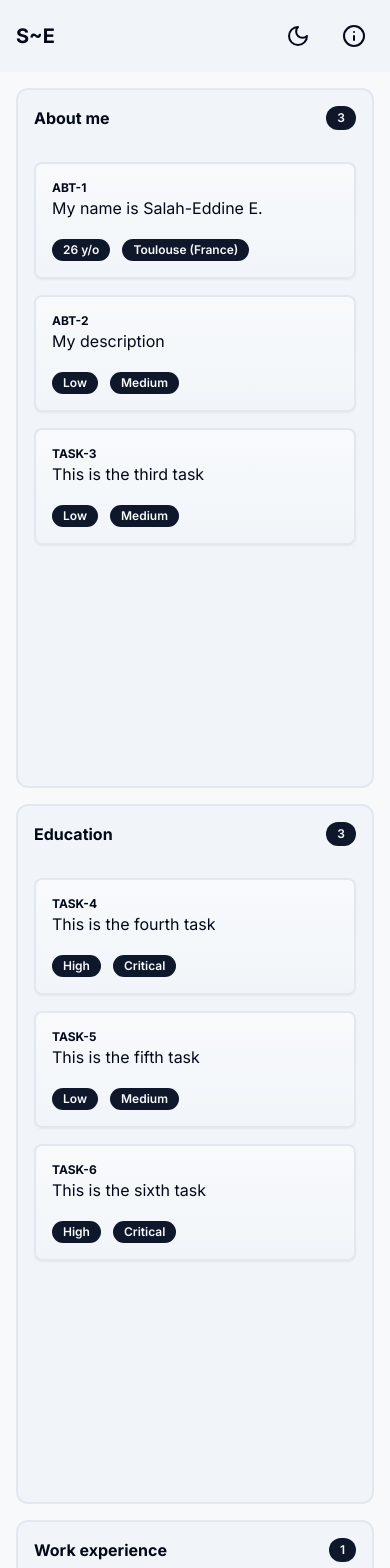
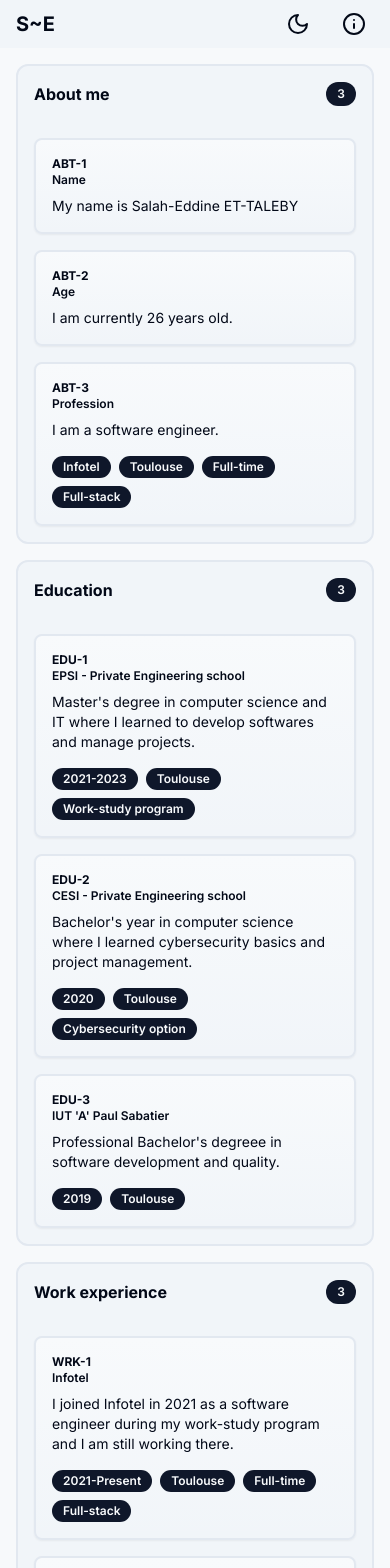
Before and after one commit to slheddne/portfolio-kanban, a Next.js app: page / in a window 390 px wide. Shown: the top 1568 px of the page. Built offline with nearby package versions, Linux system fonts and the light colour scheme.

Commit message:
[improvements] : a lot of improvements in style, responsive ui and refactoring

```diff
--- a/app/page.tsx
+++ b/app/page.tsx
@@ -6,18 +6,19 @@ const cards = [
     cards: [
       {
         id: "ABT-1",
-        description: "My name is Salah-Eddine E.",
-        badges: ["26 y/o", "Toulouse (France)"],
+        title: "Name",
+        description: "My name is Salah-Eddine ET-TALEBY",
       },
       {
         id: "ABT-2",
-        description: "My description",
-        badges: ["Low", "Medium"],
+        title: "Age",
+        description: "I am currently 26 years old.",
       },
       {
-        id: "TASK-3",
-        description: "This is the third task",
-        badges: ["Low", "Medium"],
+        id: "ABT-3",
+        title: "Profession",
+        description: "I am a software engineer.",
+        badges: ["Infotel", "Toulouse", "Full-time", "Full-stack"],
       },
     ],
   },
@@ -25,19 +26,25 @@ const cards = [
     title: "Education",
     cards: [
       {
-        id: "TASK-4",
-        description: "This is the fourth task",
-        badges: ["High", "Critical"],
+        id: "EDU-1",
+        title: "EPSI - Private Engineering school",
+        description:
+          "Master's degree in computer science and IT where I learned to develop softwares and manage projects.",
+        badges: ["2021-2023", "Toulouse", "Work-study program"],
       },
       {
-        id: "TASK-5",
-        description: "This is the fifth task",
-        badges: ["Low", "Medium"],
+        id: "EDU-2",
+        title: "CESI - Private Engineering school",
+        description:
+          "Bachelor's year in computer science where I learned cybersecurity basics and project management.",
+        badges: ["2020", "Toulouse", "Cybersecurity option"],
       },
       {
-        id: "TASK-6",
-        description: "This is the sixth task",
-        badges: ["High", "Critical"],
+        id: "EDU-3",
+        title: "IUT 'A' Paul Sabatier",
+        description:
+          "Professional Bachelor's degreee in software development and quality.",
+        badges: ["2019", "Toulouse"],
       },
     ],
   },
@@ -45,9 +52,32 @@ const cards = [
     title: "Work experience",
     cards: [
       {
-        id: "TASK-7",
-        description: "This is the seventh task",
-        badges: ["Low", "Medium"],
+        id: "WRK-1",
+        title: "Infotel",
+        description:
+          "I joined Infotel in 2021 as a software engineer during my work-study program and I am still working there.",
+        badges: ["2021-Present", "Toulouse", "Full-time", "Full-stack"],
+      },
+      {
+        id: "WRK-2",
+        title: "CESBIO - CNRS",
+        description:
+          "I joined CESBIO in 2020 as a software developer for a 2 months internship. I worked on a project to develop a web application for the laboratory.",
+        badges: [
+          "2020",
+          "Toulouse",
+          "Internship",
+          "Full-stack",
+          "Java",
+          "Android",
+        ],
+      },
+      {
+        id: "WRK-3",
+        title: "ART Informatique",
+        description:
+          "I joined ART Informatique in 2019 as a software developer for a 3 months internship. I worked on a project to develop ERPs for the company and its clients and managed databases.",
+        badges: ["2019", "Carcassonne", "Internship", "Full-stack", "Windev"],
       },
     ],
   },
@@ -55,14 +85,47 @@ const cards = [
     title: "Skills",
     cards: [
       {
-        id: "TASK-8",
-        description: "This is the eighth task",
-        badges: ["High", "Critical"],
+        id: "SKL-1",
+        title: "Frontend",
+        description:
+          "I have a good knowledge in frontend development. Here are some of the technologies I know and use for personal projects or work.",
+        badges: [
+          "React.js",
+          "Next.js",
+          "Vue.js",
+          "Angular",
+          "TypeScript",
+          "Vite",
+          "TailwindCSS",
+          "shadcn/ui",
+        ],
       },
       {
-        id: "TASK-9",
-        description: "This is the ninth task",
-        badges: ["Low", "Medium"],
+        id: "SKL-2",
+        title: "Backend",
+        description:
+          "I am also qualified in backend development. Here are some of the technologies I use in projects.",
+        badges: ["Node.js", "Express.js", "Django REST framework", "Flask"],
+      },
+      {
+        id: "SKL-3",
+        title: "Databases",
+        description: "I have a good knowledge in databases.",
+        badges: ["MongoDB", "PostgreSQL", "MySQL", "SQLite"],
+      },
+      {
+        id: "SKL-4",
+        title: "Others",
+        description: "Here are some other technologies I know.",
+        badges: [
+          "Docker",
+          "Git",
+          "GitHub",
+          "GitLab",
+          "CI/CD",
+          "Jest",
+          "Testing",
+        ],
       },
     ],
   },
--- a/components/Header.tsx
+++ b/components/Header.tsx
@@ -4,7 +4,7 @@ import ThemeToggler from "./ThemeToggler";
 
 const Header = () => {
   return (
-    <header className='bg-slate-100 dark:bg-slate-900 p-4 flex justify-between items-center'>
+    <header className='h-12 bg-slate-100 dark:bg-slate-900 p-4 flex justify-between items-center'>
       <h1 className='text-xl font-bold'>S~E</h1>
       <div className='flex space-x-4'>
         <ThemeToggler />
--- a/components/KCard.tsx
+++ b/components/KCard.tsx
@@ -10,18 +10,20 @@ import {
   DialogHeader,
   DialogTitle,
 } from "@/components/ui/dialog";
+import { Button } from "@/components/ui/button";
 
 interface KCardProps {
   id: string;
+  title: string;
   description: string;
-  badges: string[];
+  badges?: string[];
 }
 
-const KCard: React.FC<KCardProps> = ({ id, description, badges }) => {
+const KCard: React.FC<KCardProps> = ({ id, title, description, badges }) => {
   const [open, setOpen] = useState(false);
 
   const renderBadges = (badges: string[]) => (
-    <div className='pt-4 space-x-3'>
+    <div className='pt-4 flex flex-wrap gap-2'>
       {badges.map((badge, index) => (
         <Badge key={index} variant='default'>
           {badge}
@@ -38,19 +40,25 @@ const KCard: React.FC<KCardProps> = ({ id, description, badges }) => {
         role='button'
       >
         <div className='font-bold text-xs'>{id}</div>
-        <div className='text-md'>{description}</div>
-        {renderBadges(badges)}
+        <div className='font-semibold text-xs'>{title}</div>
+        <div className='text-sm mt-2'>{description}</div>
+        {badges && renderBadges(badges)}
       </div>
 
       <Dialog open={open} onOpenChange={setOpen}>
-        <DialogContent>
+        <DialogContent className='w-[95%] rounded-xl'>
           <DialogHeader>
+            <DialogTitle>{title}</DialogTitle>
             <DialogDescription>{description}</DialogDescription>
           </DialogHeader>
-          {renderBadges(badges)}
-          <button onClick={() => setOpen(false)} className='mt-4'>
+          {badges && renderBadges(badges)}
+          <Button
+            variant='outline'
+            onClick={() => setOpen(false)}
+            className='mt-4'
+          >
             Fermer
-          </button>
+          </Button>
         </DialogContent>
       </Dialog>
     </>
--- a/components/KPanel.tsx
+++ b/components/KPanel.tsx
@@ -6,14 +6,15 @@ interface KPanelProps {
   title: string;
   cards: {
     id: string;
+    title: string;
     description: string;
-    badges: string[];
+    badges?: string[];
   }[];
 }
 
 const KPanel = ({ title, cards }: KPanelProps) => {
   return (
-    <div className='h-[700px] w-full border-2 rounded-xl bg-slate-100 dark:bg-slate-800/50'>
+    <div className='h-full w-full border-2 rounded-xl bg-slate-100 dark:bg-slate-800/50'>
       <div className='flex flex-row items-center justify-between p-4'>
         <h1 className='font-bold'>{title}</h1>
         <Badge className='h-6' variant='default'>
@@ -26,6 +27,7 @@ const KPanel = ({ title, cards }: KPanelProps) => {
           <KCard
             key={index}
             id={card.id}
+            title={card.title}
             description={card.description}
             badges={card.badges}
           />
```
